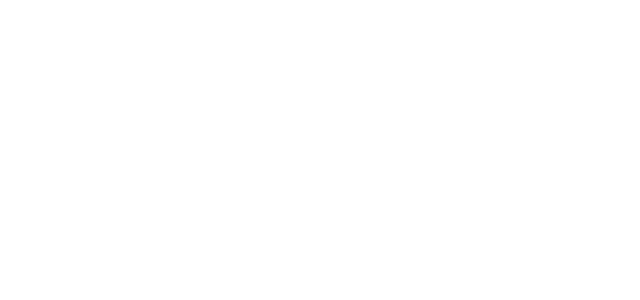
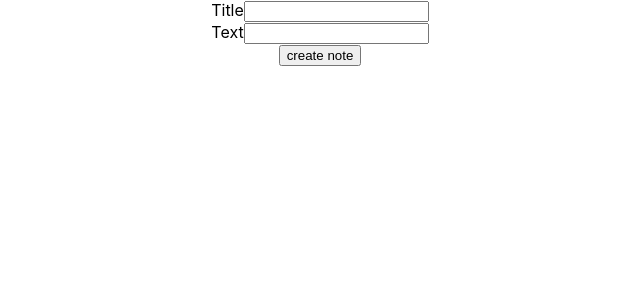
Before and after one commit to yarexmarvin/notebook, a React (Create React App) app: page /form in a window 1280 px wide. Shown: the top 300 px of the page, without its empty margins (320-960 px from the left). Built offline with nearby package versions, Linux system fonts and the light colour scheme.

Commit message:
simple form to add a new note

```diff
--- a/src/App.tsx
+++ b/src/App.tsx
@@ -1,7 +1,7 @@
 import React, { useEffect, useState } from 'react';
 import logo from './logo.svg';
 import './App.css';
-import { useDispatch, useSelector } from 'react-redux';
+import { useDispatch} from 'react-redux';
 import { useTypedSelector } from './hooks/useTypedSelector';
 import { addNoteActionCreator, fetchNotesActionCreator, postNotesActionCreator } from './store/action-creators/notesActionCreators';
 import { INote } from './types/note';
@@ -10,6 +10,7 @@
 import NotePage from './components/NotePage';
 
 import { ChakraProvider } from "@chakra-ui/react"
+import NoteForm from './components/NoteForm';
 
 function App() {
 
@@ -43,9 +44,11 @@
             <Route path={'/note'} exact>
               <NotePage note={note} notes={notes} updateNote={setNote}/>
             </Route>
+            <Route path={'/form'} exact>
+              <NoteForm />
+            </Route>
           </Switch>
         </div>
-
       </BrowserRouter>
     </div>
   );
--- a/src/components/NoteForm.tsx
+++ b/src/components/NoteForm.tsx
@@ -0,0 +1,50 @@
+import { useState } from "react"
+import { useDispatch } from "react-redux";
+import { useHistory } from "react-router";
+import { addNoteActionCreator } from "../store/action-creators/notesActionCreators";
+
+
+
+const NoteForm = () => {
+
+    const [title, setTitle] = useState<string>('');
+    const [text, setText] = useState<string>('');
+
+    const dispatch = useDispatch();
+
+    const history = useHistory();
+
+    function createNote() {
+
+        dispatch(addNoteActionCreator({
+            id: Date.now(),
+            title: title,
+            text: text,
+        }))
+
+
+        setTitle('')
+        setText('')
+
+        history.push('/')
+
+    }
+
+
+    return <div>
+        <div>
+            <span>Title</span>
+            <input value={title} onChange={e => setTitle(e.target.value)} />
+        </div>
+
+        <div>
+            <span>Text</span>
+            <input value={text} onChange={e => setText(e.target.value)} />
+        </div>
+
+        <button onClick={createNote}>create note</button>
+
+    </div>
+}
+
+export default NoteForm
--- a/src/components/NotesList.tsx
+++ b/src/components/NotesList.tsx
@@ -16,8 +16,9 @@
          chooseNote(note)
          history.push('/note')
      }
-
-    return <Stack direction="column" spacing={4} align="center" >
+     const goToForm = () => history.push('/form')
+    return <div>
+     <Stack direction="column" spacing={4} align="center" >
         {notes.length? notes.map((note, index)=>{
             return <Button
             width="sm"
@@ -28,6 +29,8 @@
             </Button>
         }): 'there is no notes yet'}
     </Stack>
+    <button onClick={goToForm}> add a new note</button>
+</div>
 }
 
 export default NoteList
```
